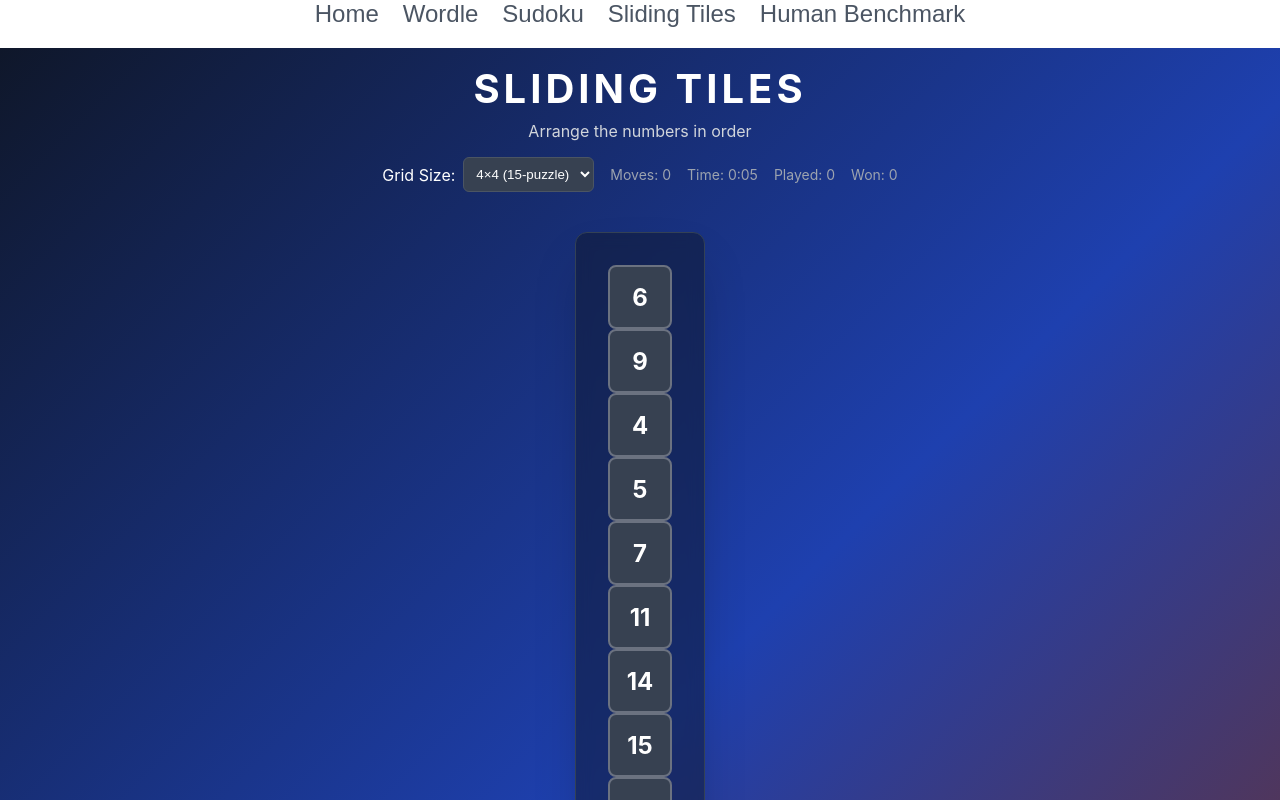
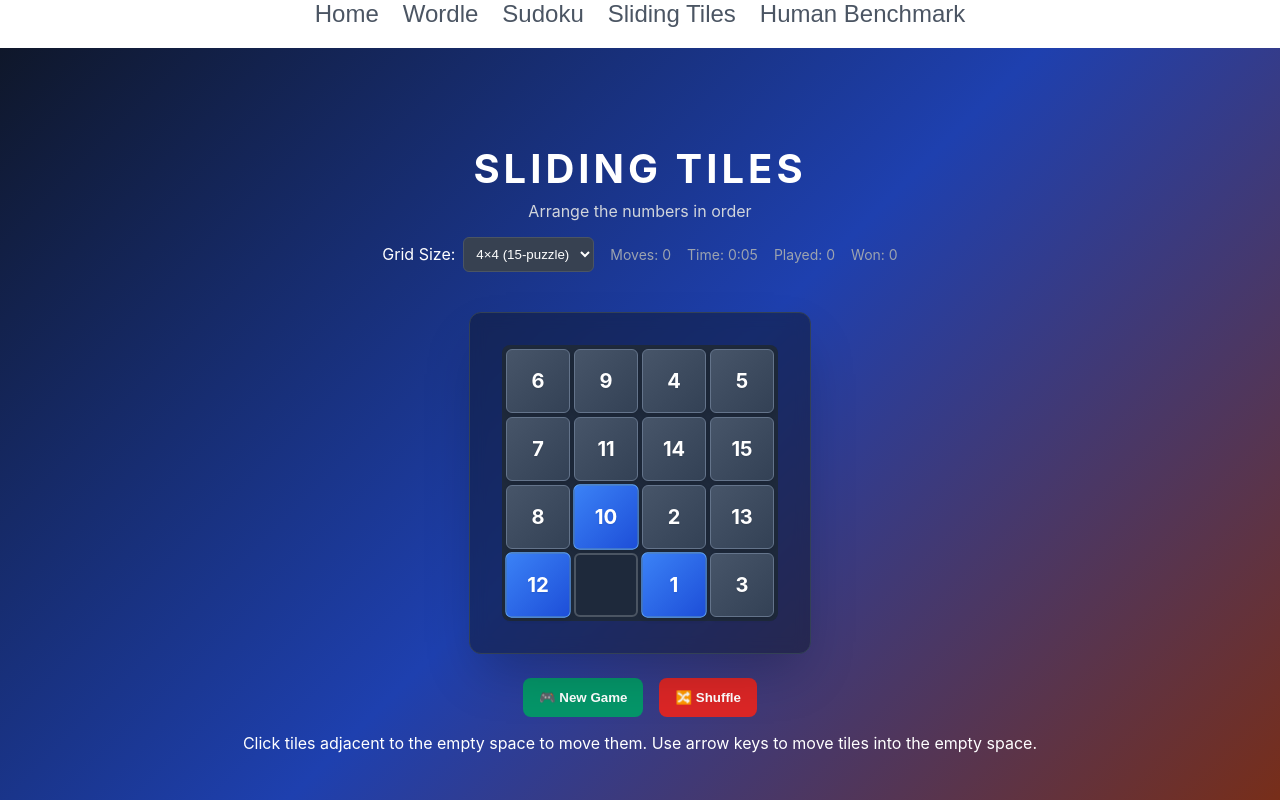
Before and after one commit to bananaNuggets75/brain-exercise-games, a Next.js app: page /sliding-tiles in a window 1280 px wide. Shown: the top 800 px of the page. Built offline with nearby package versions, Linux system fonts and the light colour scheme.

Commit message:
tile and actions design

```diff
--- a/app/globals.css
+++ b/app/globals.css
@@ -798,3 +798,122 @@ a {
   0% { transform: rotate(0deg); }
   100% { transform: rotate(360deg); }
 }
+
+.tiles-grid {
+  display: grid;
+  gap: 0.25rem;
+  background: #1e293b;
+  padding: 0.25rem;
+  border-radius: 0.5rem;
+}
+
+.tiles-grid.grid-3 {
+  grid-template-columns: repeat(3, 1fr);
+  grid-template-rows: repeat(3, 1fr);
+}
+
+.tiles-grid.grid-4 {
+  grid-template-columns: repeat(4, 1fr);
+  grid-template-rows: repeat(4, 1fr);
+}
+
+.tiles-grid.grid-5 {
+  grid-template-columns: repeat(5, 1fr);
+  grid-template-rows: repeat(5, 1fr);
+}
+
+.tile {
+  width: 4rem;
+  height: 4rem;
+  display: flex;
+  align-items: center;
+  justify-content: center;
+  border-radius: 0.375rem;
+  transition: all 0.2s ease;
+  position: relative;
+}
+
+.tile.empty {
+  background: transparent;
+}
+
+.tile.filled {
+  background: linear-gradient(135deg, #475569 0%, #334155 100%);
+  border: 1px solid #64748b;
+  cursor: pointer;
+  box-shadow: 0 2px 4px rgba(0, 0, 0, 0.1);
+}
+
+.tile.movable {
+  background: linear-gradient(135deg, #3b82f6 0%, #1d4ed8 100%);
+  border-color: #60a5fa;
+  transform: scale(1.02);
+}
+
+.tile.movable:hover {
+  background: linear-gradient(135deg, #60a5fa 0%, #3b82f6 100%);
+  transform: scale(1.05);
+  box-shadow: 0 4px 8px rgba(0, 0, 0, 0.2);
+}
+
+.tile.sliding {
+  transform: scale(0.95);
+}
+
+.tile-number {
+  font-size: 1.25rem;
+  font-weight: bold;
+  color: white;
+  text-shadow: 0 1px 2px rgba(0, 0, 0, 0.1);
+}
+
+.game-controls-bottom {
+  display: flex;
+  flex-direction: column;
+  gap: 1rem;
+  align-items: center;
+}
+
+.action-buttons {
+  display: flex;
+  gap: 1rem;
+  flex-wrap: wrap;
+  justify-content: center;
+}
+
+.action-button {
+  padding: 0.75rem 1rem;
+  border: none;
+  border-radius: 0.5rem;
+  background: #4b5563;
+  color: white;
+  font-weight: 600;
+  cursor: pointer;
+  transition: all 0.2s ease;
+}
+
+.action-button:hover:not(:disabled) {
+  background: #6b7280;
+  transform: scale(1.05);
+}
+
+.action-button:disabled {
+  opacity: 0.5;
+  cursor: not-allowed;
+}
+
+.action-button.new-game {
+  background: #059669;
+}
+
+.action-button.new-game:hover {
+  background: #047857;
+}
+
+.action-button.shuffle {
+  background: #dc2626;
+}
+
+.action-button.shuffle:hover {
+  background: #b91c1c;
+}
```
